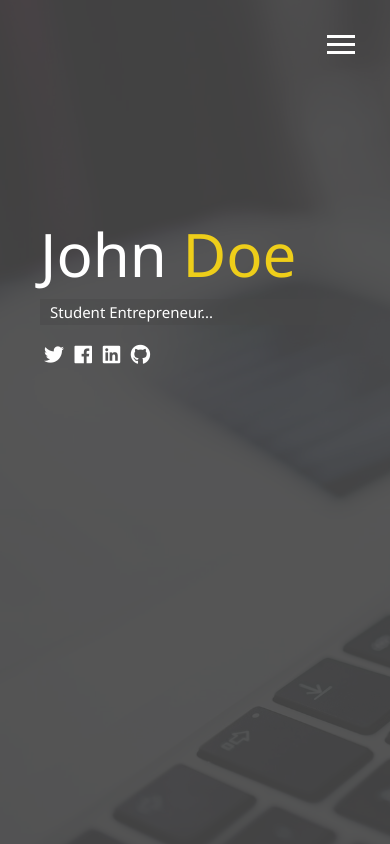
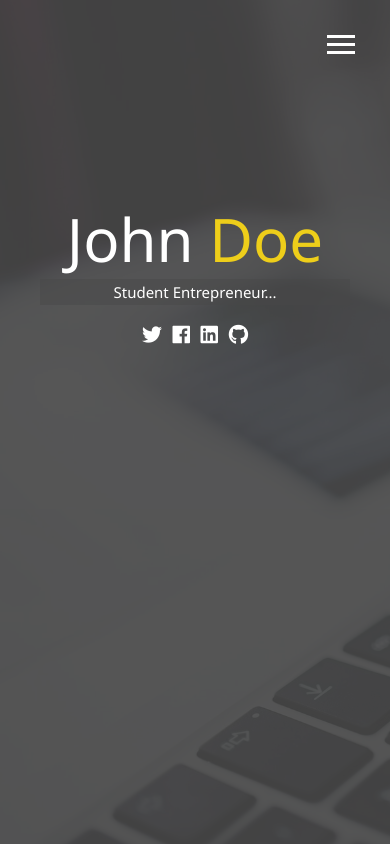
Before and after one commit to Wmeng98/Portfolio-Personal, a website: page dist/index.html in a window 390 px wide. Drawn offline with Linux system fonts and the light colour scheme.

Commit message:
responsive, media queries, overlay

```diff
--- a/scss/_config.scss
+++ b/scss/_config.scss
@@ -33,3 +33,29 @@ $background-opactiy: 0.9;
 html {
   font-size: 10px;
 }
+
+// Media Query Mixins
+
+@mixin  mediaSm {
+  @media screen and (max-width: 500px) {
+    @content;
+  }
+}
+
+@mixin  mediaMd {
+  @media screen and (max-width: 768px) {
+    @content;
+  }
+}
+
+@mixin  mediaLg {
+  @media screen and (min-width: 769px) and (max-width: 1170px) {
+    @content;
+  }
+}
+
+@mixin  mediaXl {
+  @media screen and (min-width: 1171px) {
+    @content;
+  }
+}
--- /dev/null
+++ b/scss/_mobile.scss
@@ -0,0 +1,57 @@
+// Widescreens
+
+@include mediaXl {
+
+}
+
+// Desktops & Laptops
+
+@include mediaLg {
+
+}
+
+// Tablets & Small Laptops
+
+@include mediaMd {
+  main {
+    align-items: center;
+    text-align: center;
+
+    .lg-heading {
+      line-height:  1;
+      margin-bottom: 1rem;
+    }
+  }
+  ul.menu-nav, div.menu-branding {
+    float: none;
+    width: 100%;
+    min-height: 0;
+    &.show {
+      transform: translate3d(0,0,0);
+    }
+  }
+  .menu-nav {
+    height: 75vh;
+    transform: translate3d(-100%, 0, 0);
+    font-size: 24px;
+  }
+  .menu-branding {
+    height: 25vh;
+    transform: translate3d(100%, 0, 0);
+
+    .portrait {
+      background: url('../img/portrait_small.jpg');
+      width: 150px;
+      height: 150px;
+    }
+  }
+}
+
+// Smartphones
+
+@include mediaSm {
+  main#home h1 {
+    margin-top: 10vh;
+
+  }
+}
--- a/scss/main.scss
+++ b/scss/main.scss
@@ -1,5 +1,6 @@
 @import 'config';
 @import 'menu';
+@import 'mobile';
 
 * {
   box-sizing: border-box;
```
Also changed, not shown: dist/css/main.css.
